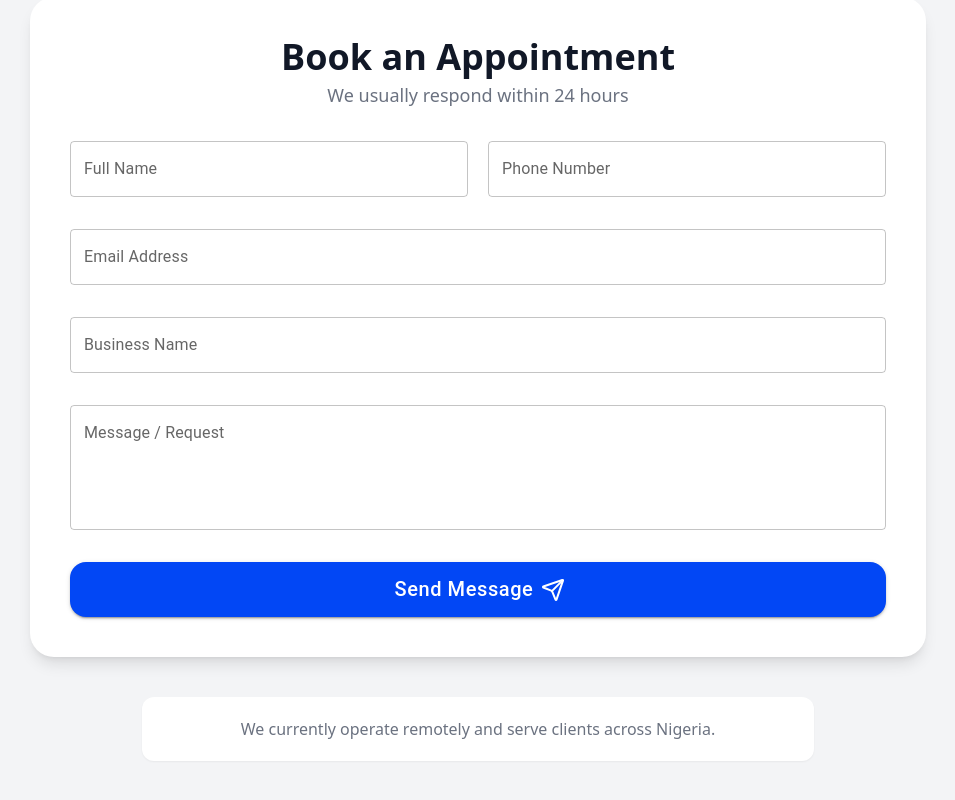
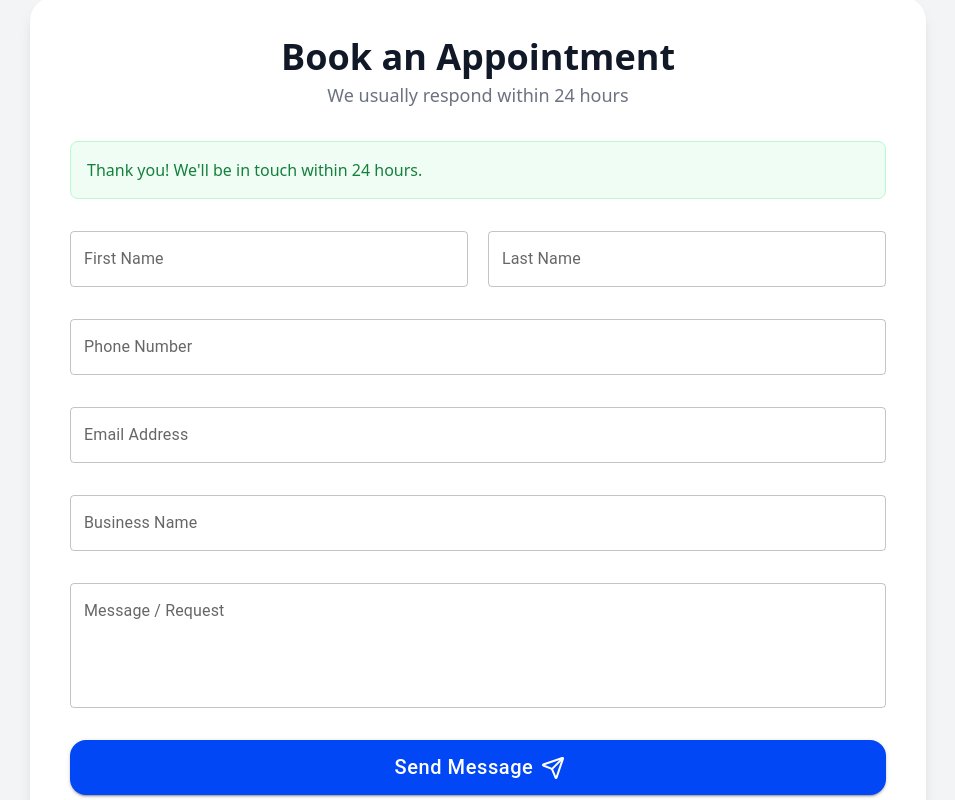
Before and after one commit to Sultan2403/Ultimate-Consult, a React (Vite) app in the folder Frontend/: page / in a window 1280 px wide. Shown: the part 3800-4600 px from the top of the page, without its empty margins (162-1117 px from the left). Built offline with nearby package versions, Linux system fonts and the light colour scheme.

Commit message:
customer form hooked up to api

```diff
--- a/Frontend/package.json
+++ b/Frontend/package.json
@@ -14,10 +14,12 @@
     "@emotion/styled": "^11.14.1",
     "@mui/material": "^7.3.6",
     "axios": "^1.13.5",
+    "libphonenumber": "^0.0.10",
     "lucide-react": "^0.562.0",
     "react": "^19.2.0",
     "react-dom": "^19.2.0",
-    "react-router-dom": "^7.10.1"
+    "react-router-dom": "^7.10.1",
+    "validatorjs": "^3.22.1"
   },
   "devDependencies": {
     "@eslint/js": "^9.39.1",
--- a/Frontend/src/Components/Sections/Contact/contact.jsx
+++ b/Frontend/src/Components/Sections/Contact/contact.jsx
@@ -1,7 +1,7 @@
 import { TextField, Button } from "@mui/material";
 import WhatsApp_Icon from "../../../assets/Icons/whatsappSvg";
-
 import { Mail, Send } from "lucide-react";
+import Contact_Form from "./contactForm";
 
 export default function Contact_Us() {
   return (
@@ -67,53 +67,9 @@ export default function Contact_Us() {
         </div>
 
         {/* Contact Form */}
-        <div className="bg-white p-8 md:p-10 rounded-3xl shadow-lg max-w-4xl mx-auto w-full flex flex-col gap-6">
-          <form id="work-with-us" className="flex flex-col gap-8">
-            <div className="text-center">
-              <h2 className="text-3xl md:text-4xl font-bold text-dark">
-                Book an Appointment
-              </h2>
-              <p className="text-gray-500 text-base md:text-lg mt-1">
-                We usually respond within 24 hours
-              </p>
-            </div>
+        <Contact_Form />
+      </div>
 
-            <div className="grid grid-cols-1 md:grid-cols-2 gap-5">
-              <TextField label="Full Name" size="medium" fullWidth />
-              <TextField label="Phone Number" size="medium" fullWidth />
-            </div>
-
-            <TextField label="Email Address" size="medium" fullWidth />
-            <TextField label="Business Name" size="medium" fullWidth />
-
-            <TextField
-              label="Message / Request"
-              size="medium"
-              multiline
-              rows={4}
-              fullWidth
-            />
-
-            <Button
-              variant="contained"
-              size="large"
-              endIcon={<Send />}
-              sx={{
-                backgroundColor: "#0247f5",
-                "&:hover": { backgroundColor: "#3B82F6" },
-                fontSize: "20px",
-                fontWeight: 500,
-                paddingY: "10px",
-                borderRadius: "1rem",
-                textTransform: "none",
-                transition: "all 0.3s ease",
-              }}
-            >
-              Send Message
-            </Button>
-          </form>
-        </div>
-      </div>
       <div className="my-10 max-w-2xl mx-auto bg-white rounded-xl p-5 shadow-sm text-center">
         <p className="text-md text-gray-500">
           We currently operate remotely and serve clients across Nigeria.
--- /dev/null
+++ b/Frontend/src/Components/Sections/Contact/contactForm.jsx
@@ -0,0 +1,186 @@
+import { useState, useEffect } from "react";
+import { TextField, Button } from "@mui/material";
+import { Send } from "lucide-react";
+import useCustomer from "../../../Hooks/useCustomer";
+import { validateContactForm } from "./contactFormValidation";
+
+export default function Contact_Form() {
+  const { loading, error: apiError, data, postcustomerData } = useCustomer();
+  const [formData, setFormData] = useState({});
+  const [errors, setErrors] = useState({});
+  const [successMessage, setSuccessMessage] = useState("");
+
+  const handleChange = (e) => {
+    const { name, value } = e.target;
+    setFormData((prev) => ({
+      ...prev,
+      [name]: value,
+    }));
+    // Clear error for this field when user starts typing
+    if (errors[name]) {
+      setErrors((prev) => ({
+        ...prev,
+        [name]: "",
+      }));
+    }
+  };
+
+  const handleSubmit = async (e) => {
+    e.preventDefault();
+    setSuccessMessage("");
+
+    // Validate form
+    const validationErrors = validateContactForm(formData);
+    if (Object.keys(validationErrors).length > 0) {
+      setErrors(validationErrors);
+      return;
+    }
+
+    // Prepare data for API (exclude businessName and message as they're not in schema)
+    postcustomerData(formData);
+  };
+
+  useEffect(() => {
+        setSuccessMessage("Thank you! We'll be in touch within 24 hours.");
+    setFormData({
+      firstName: "",
+      lastName: "",
+      email: "",
+      phoneNumber: "",
+      businessName: "",
+      message: "",
+    });
+    setErrors({});
+  },[data?.success])
+
+  return (
+    <div className="bg-white p-8 md:p-10 rounded-3xl shadow-lg max-w-4xl mx-auto w-full flex flex-col gap-6">
+      <form
+        id="work-with-us"
+        className="flex flex-col gap-8"
+        onSubmit={handleSubmit}
+      >
+        <div className="text-center">
+          <h2 className="text-3xl md:text-4xl font-bold text-dark">
+            Book an Appointment
+          </h2>
+          <p className="text-gray-500 text-base md:text-lg mt-1">
+            We usually respond within 24 hours
+          </p>
+        </div>
+
+        {/* API Error - Display at top */}
+        {apiError && (
+          <div className="p-4 bg-red-50 border border-red-200 rounded-lg text-red-700">
+            {apiError.message || "Failed to submit form. Please try again."}
+          </div>
+        )}
+
+        {/* Success Message */}
+        {successMessage && (
+          <div className="p-4 bg-green-50 border border-green-200 rounded-lg text-green-700">
+            {successMessage}
+          </div>
+        )}
+
+        <div className="grid grid-cols-1 md:grid-cols-2 gap-5">
+          <div>
+            <TextField
+              label="First Name"
+              name="firstName"
+              size="medium"
+              fullWidth
+              value={formData.firstName}
+              onChange={handleChange}
+              error={!!errors.firstName}
+              helperText={errors.firstName}
+            />
+          </div>
+          <div>
+            <TextField
+              label="Last Name"
+              name="lastName"
+              size="medium"
+              fullWidth
+              value={formData.lastName}
+              onChange={handleChange}
+              error={!!errors.lastName}
+              helperText={errors.lastName}
+            />
+          </div>
+        </div>
+
+        <div>
+          <TextField
+            label="Phone Number"
+            name="phoneNumber"
+            size="medium"
+            fullWidth
+            value={formData.phoneNumber}
+            onChange={handleChange}
+            error={!!errors.phoneNumber}
+            helperText={errors.phoneNumber}
+          />
+        </div>
+
+        <div>
+          <TextField
+            label="Email Address"
+            name="email"
+            size="medium"
+            fullWidth
+            value={formData.email}
+            onChange={handleChange}
+            error={!!errors.email}
+            helperText={errors.email}
+          />
+        </div>
+
+        <div>
+          <TextField
+            label="Business Name"
+            name="businessName"
+            size="medium"
+            fullWidth
+            value={formData.businessName}
+            onChange={handleChange}
+          />
+        </div>
+
+        <div>
+          <TextField
+            label="Message / Request"
+            name="message"
+            size="medium"
+            multiline
+            rows={4}
+            fullWidth
+            value={formData.message}
+            onChange={handleChange}
+          />
+        </div>
+
+        <Button
+          variant="contained"
+          size="large"
+          endIcon={<Send />}
+          disabled={loading}
+          type="submit"
+          sx={{
+            backgroundColor: "#0247f5",
+            "&:hover": { backgroundColor: "#3B82F6" },
+            "&:disabled": { backgroundColor: "#9CA3AF" },
+            fontSize: "20px",
+            fontWeight: 500,
+            paddingY: "10px",
+            borderRadius: "1rem",
+            textTransform: "none",
+            transition: "all 0.3s ease",
+          }}
+        >
+          {loading ? "Sending..." : "Send Message"}
+        </Button>
+      </form>
+    </div>
+  );
+}
--- /dev/null
+++ b/Frontend/src/Components/Sections/Contact/contactFormValidation.js
@@ -0,0 +1,43 @@
+export const validateContactForm = (formData) => {
+  const errors = {};
+
+  // First Name validation
+  if (!formData.firstName || formData.firstName.trim() === "") {
+    errors.firstName = "First name is required";
+  }
+
+  // Last Name validation
+  if (!formData.lastName || formData.lastName.trim() === "") {
+    errors.lastName = "Last name is required";
+  }
+
+  // Email validation
+  if (!formData.email || formData.email.trim() === "") {
+    errors.email = "Email is required";
+  } else if (!/^[^\s@]+@[^\s@]+\.[^\s@]+$/.test(formData.email.trim())) {
+    errors.email = "Email must be a valid email address";
+  }
+
+  // Phone Number validation (optional but if provided, must be valid)
+  if (formData.phoneNumber && formData.phoneNumber.trim() !== "") {
+    const phoneRegex = /^\+?[1-9]\d{1,14}$/;
+    if (!phoneRegex.test(formData.phoneNumber.trim().replace(/\s|-/g, ""))) {
+      errors.phoneNumber =
+        "Phone number must be a valid international phone number";
+    }
+  }
+
+  if(!formData.businessName || formData.businessName.trim() === "") {
+    errors.businessName = "Business name is required";
+  } else if(formData.businessName.trim().length < 5) {
+    errors.businessName = "Business name must be at least 5 characters long";
+  }
+
+  if(!formData.message || formData.message.trim() === "") {
+    errors.message = "Message is required";
+  } else if (formData.message.trim().length < 50) {
+    errors.message = "Message must be at least 50 characters long";
+  }
+
+  return errors;
+};
```
Also changed, not shown: 2 other files (tests, documents, lock files or other folders).
